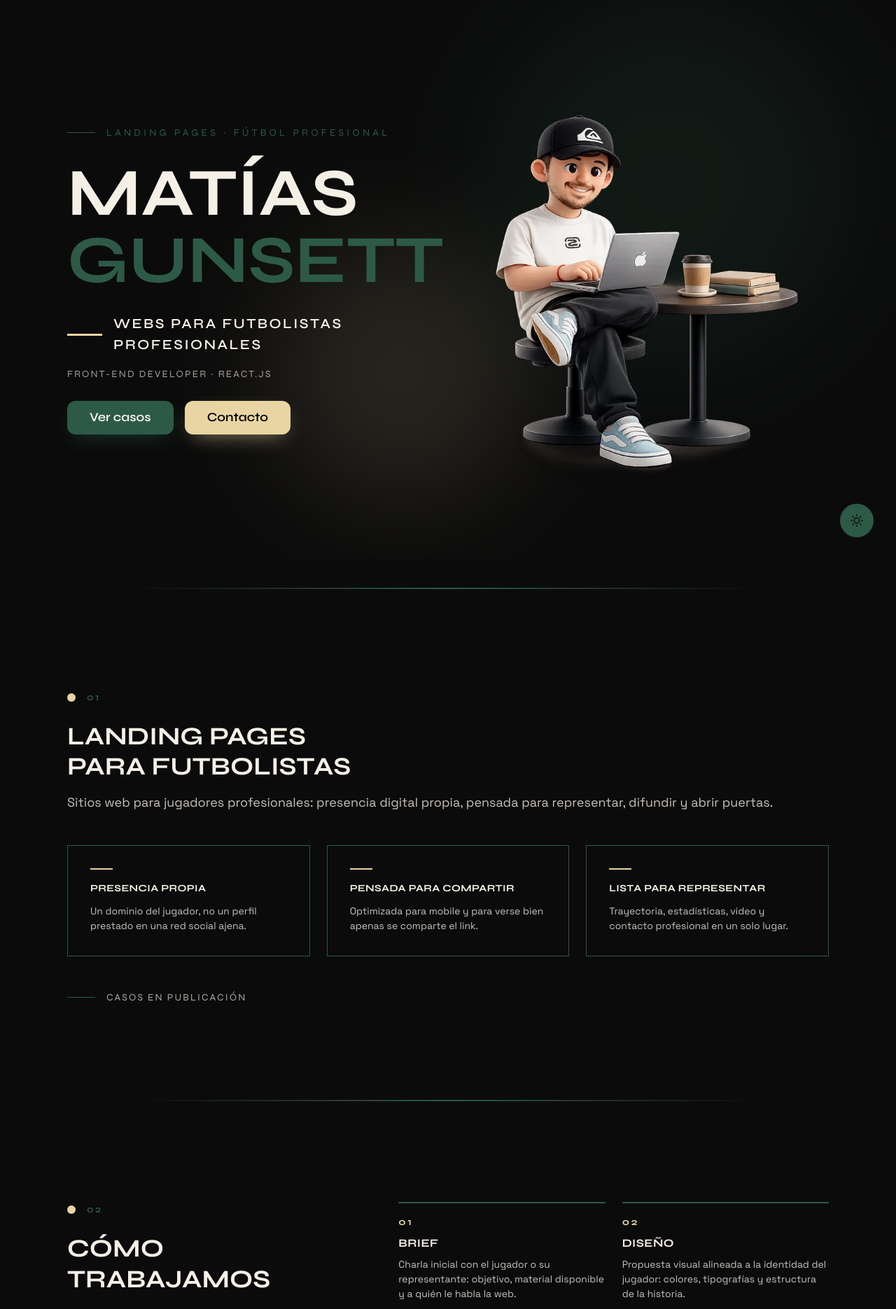
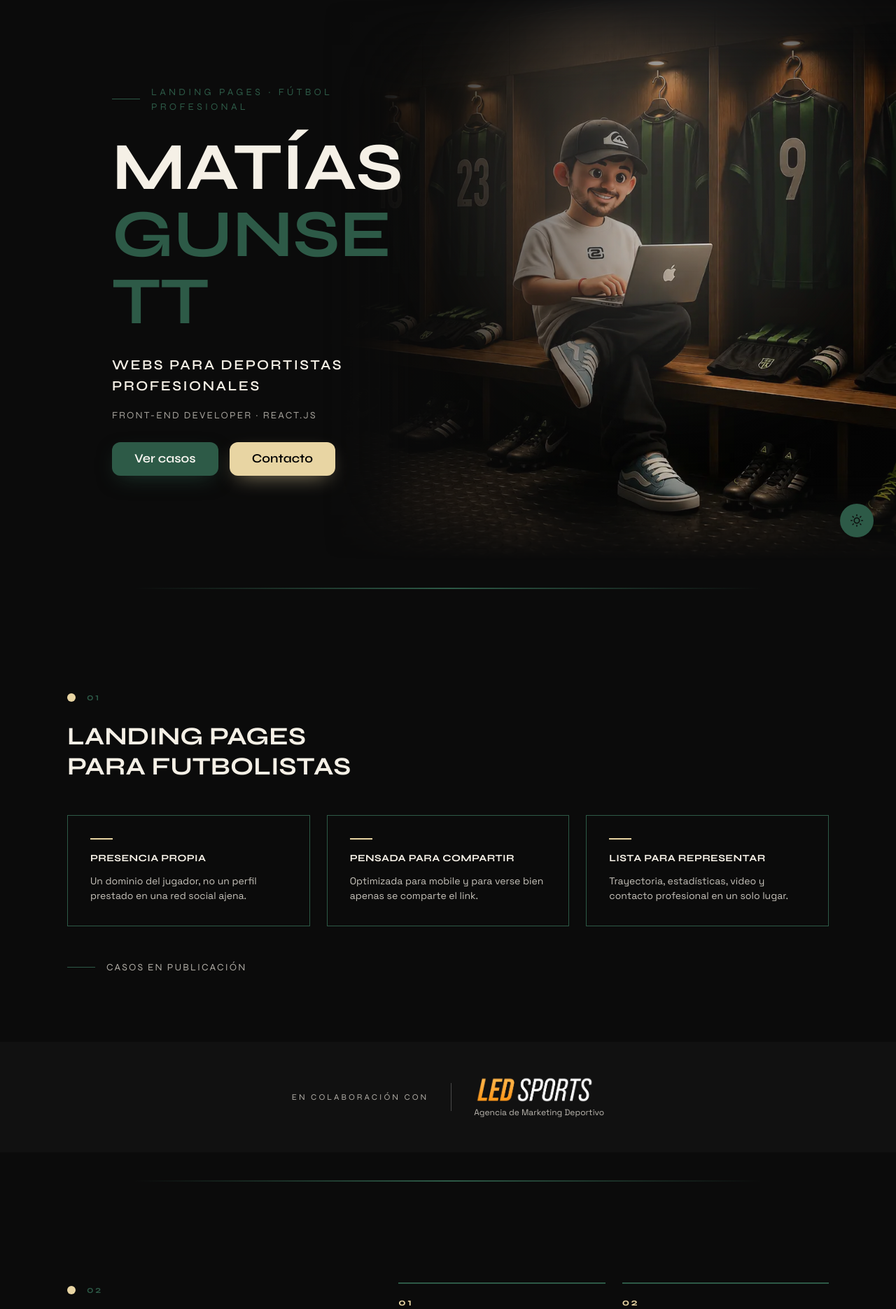
Before and after one commit to mgunsett/Portfolio, a React (Vite) app: page / in a window 1280 px wide. Shown: the top 1871 px of the page at 70% size. Built offline with nearby package versions, Linux system fonts and the light colour scheme.

Commit message:
update design hero / partner / profile

```diff
--- a/pnpm-workspace.yaml
+++ b/pnpm-workspace.yaml
@@ -1,2 +1,2 @@
 allowBuilds:
-  esbuild: set this to true or false
+  esbuild: true
--- a/src/components/Habilidades.jsx
+++ b/src/components/Habilidades.jsx
@@ -46,7 +46,7 @@ const Habilidades = () => {
           bgGradient="linear(to-r, transparent, green , transparent)"
           mb={12}
           m={'auto'}
-          mt={{ base: 4, md: 10 }}
+          mt={{ base: 4, md: 0 }}
         />
 
       <MotionBox
--- a/src/components/Hero.jsx
+++ b/src/components/Hero.jsx
@@ -1,11 +1,101 @@
-import { Box, Heading, Text, Stack, Button, Flex } from "@chakra-ui/react";
+import { Box, Heading, Text, Stack, Button, Flex, useColorMode } from "@chakra-ui/react";
 import { MotionBox, MotionImage } from "./Motion";
 import { useMotionValue, useTransform } from "framer-motion";
-import logoCelu from "../assets/logo-celu.webp";
-import logoCeluSmall from "../assets/logo-celu-640.webp";
+import fondoPortfolio from "../assets/fondo_portfolio.webp";
 import { useEffect } from "react";
 import { BRAND } from "../config/brand";
 import { playersSummary } from "../data/players";
+
+// Colores base del tema, necesarios en los degradados (no se pueden usar tokens dentro de gradients)
+const BG_DARK = "#0B0B0B";
+const BG_LIGHT = "#F5F0E6";
+
+// Máscaras de difuminado del panel derecho: se aplican en dos capas anidadas
+// (vertical en el contenedor, horizontal en el interior) para no depender de mask-composite.
+const FADE_VERTICAL =
+  "linear-gradient(to bottom, transparent 0%, #000 16%, #000 84%, transparent 100%)";
+const FADE_HORIZONTAL =
+  "linear-gradient(to right, transparent 0%, rgba(0,0,0,0.2) 7%, rgba(0,0,0,0.7) 16%, #000 62%)";
+// Máscara del fondo mobile: elipse suave que disuelve los cuatro bordes
+const FADE_RADIAL =
+  "radial-gradient(ellipse 85% 60% at 50% 42%, #000 0%, rgba(0,0,0,0.8) 45%, transparent 80%)";
+
+// Velos que integran la imagen con el fondo del tema activo
+const VEIL_SIDE_DARK = `linear-gradient(to right, ${BG_DARK} 0%, rgba(11,11,11,0.6) 28%, rgba(11,11,11,0.1) 68%, rgba(11,11,11,0.35) 100%)`;
+const VEIL_SIDE_LIGHT = `linear-gradient(to right, ${BG_LIGHT} 0%, rgba(245, 240, 230, 0.29) 18%, rgba(245,240,230,0.4) 68%, rgba(245, 240, 230, 0.18) 100%)`;
+const VEIL_FULL_DARK = `radial-gradient(ellipse 70% 55% at 50% 45%, rgba(11,11,11,0.55) 0%, rgba(11,11,11,0.8) 100%)`;
+const VEIL_FULL_LIGHT = `radial-gradient(ellipse 70% 55% at 50% 45%, rgba(245, 240, 230, 0.19) 0%, rgba(245, 240, 230, 0.42) 100%)`;
+
+/**
+ * Imagen principal del Hero en desktop: panel a la derecha que ocupa todo el alto,
+ * difuminado hacia el fondo del tema en el borde izquierdo y en top/bottom.
+ */
+const HeroSideArt = ({ dark, style }) => (
+  <Box
+    display={{ base: "none", md: "block" }}
+    position="absolute"
+    top={0}
+    bottom={0}
+    right={0}
+    w={{ md: "58%", lg: "64%" }}
+    zIndex={0}
+    pointerEvents="none"
+    overflow="hidden"
+    sx={{ maskImage: FADE_VERTICAL, WebkitMaskImage: FADE_VERTICAL }}
+  >
+    <Box
+      position="absolute"
+      inset={0}
+      overflow="hidden"
+      sx={{ maskImage: FADE_HORIZONTAL, WebkitMaskImage: FADE_HORIZONTAL }}
+    >
+      <MotionImage
+        src={fondoPortfolio}
+        alt="Matías Gunsett trabajando en un vestuario de fútbol"
+        w="100%"
+        h="100%"
+        objectFit="cover"
+        objectPosition="50% 42%"
+
+        filter={dark ? "saturate(1.05)" :  "saturate(1.05)"}
+        fetchPriority="high"
+        style={style}
+        transition={{ type: "spring", stiffness: 80, damping: 20 }}
+      />
+      <Box position="absolute" inset={0} bgImage={dark ? VEIL_SIDE_DARK : 'transparent'} />
+    </Box>
+  </Box>
+);
+
+/**
+ * Misma imagen en mobile, pero como fondo a sangre detrás de todo el contenido:
+ * opacidad baja + velo para que el texto siga siendo legible en ambos modos.
+ */
+const HeroMobileArt = ({ dark }) => (
+  <Box
+    display={{ base: "block", md: "none" }}
+    position="absolute"
+    inset={0}
+    zIndex={0}
+    pointerEvents="none"
+    aria-hidden="true"
+    overflow="hidden"
+    sx={{ maskImage: FADE_RADIAL, WebkitMaskImage: FADE_RADIAL }}
+  >
+    <Box
+      as="img"
+      src={fondoPortfolio}
+      alt=""
+      w="100%"
+      h="100%"
+      objectFit="cover"
+      objectPosition="50% 40%"
+      opacity={dark ? 0.4 : 0.24}
+      filter={dark ? "saturate(1.05)" : "brightness(1.2) contrast(0.85) saturate(0.85)"}
+    />
+    <Box position="absolute" inset={0} bgImage={dark ? VEIL_FULL_DARK : VEIL_FULL_LIGHT} />
+  </Box>
+);
 
 // Botones de acción reutilizados en mobile y desktop
 const HeroActions = ({ onProjects, onContact, full }) => (
@@ -91,15 +181,16 @@ const ClubsStrip = ({ center }) => {
 };
 
 const Hero = () => {
+  const { colorMode } = useColorMode();
+  const dark = colorMode === "dark";
 
   const mouseX = useMotionValue(0);
   const mouseY = useMotionValue(0);
 
-  const rotateY = useTransform(mouseX, [-0.5, 0.5], [-8, 8]);
-  const rotateX = useTransform(mouseY, [-0.5, 0.5], [8, -8]);
-
-  const translateX = useTransform(mouseX, [-0.5, 0.5], [-20, 20]);
-  const translateY = useTransform(mouseY, [-0.5, 0.5], [-20, 20]);
+  // Parallax suave: solo desplazamiento y un leve escalado, para que el recorte
+  // nunca deje ver los bordes duros del panel.
+  const translateX = useTransform(mouseX, [-0.5, 0.5], [14, -14]);
+  const translateY = useTransform(mouseY, [-0.5, 0.5], [10, -10]);
 
   useEffect(() => {
     const handleMouseMove = (e) => {
@@ -157,39 +248,30 @@ const Hero = () => {
       minH="100vh"
       display="flex"
       alignItems="center"
-      px={{ base: 6, md: 12, lg: 24 }}
+      px={{ base: 6, md: 12, lg: 40 }}
       py={{ base: 12, md: 0 }}
       position="relative"
       overflow="hidden"
-      sx={{ perspective: "1000px" }}
     >
-      {/* Halos de color para profundidad */}
+      {/* Imagen principal: panel derecho en desktop, fondo a sangre en mobile */}
+      <HeroSideArt dark={dark} style={{ x: translateX, y: translateY, scale: 1.1 }} />
+      <HeroMobileArt dark={dark} />
+
+      {/* Halos de color para profundidad: van sobre la imagen para fundirla con el tema */}
       <Box
         position="absolute"
         top={{ base: "-8%", md: "0%" }}
         right={{ base: "-25%", md: "5%" }}
         w={{ base: "320px", md: "520px" }}
         h={{ base: "320px", md: "520px" }}
-        bg="green"
+        bg="#fff8f8af"
         opacity={0.18}
         filter="blur(90px)"
         borderRadius="full"
         pointerEvents="none"
         zIndex={0}
       />
-      <Box
-        position="absolute"
-        bottom={{ base: "0%", md: "10%" }}
-        left={{ base: "-20%", md: "30%" }}
-        w={{ base: "260px", md: "380px" }}
-        h={{ base: "260px", md: "380px" }}
-        bg="yellow"
-        opacity={0.12}
-        filter="blur(80px)"
-        borderRadius="full"
-        pointerEvents="none"
-        zIndex={0}
-      />
+
 
       {/* ===================== MOBILE ===================== */}
       <MotionBox
@@ -197,60 +279,26 @@ const Hero = () => {
         initial={{ opacity: 0, y: 30 }}
         animate={{ opacity: 1, y: 0 }}
         transition={{ duration: 0.8 }}
-        direction="column"
         flexDirection="column"
-        align="center"
+        alignItems="center"
         textAlign="center"
         w="100%"
         position="relative"
         zIndex={1}
-        gap={4}
+        gap={6}
       >
         <Eyebrow center />
 
-        {/* Composición en capas: nombre detrás, personaje delante */}
-        <Box position="relative" w="100%" h="420px" display="flex" justifyContent="center">
         <Heading
-            position="absolute"
-            inset={0}
-            display="flex"
-            flexDirection="column"
-            justifyContent="flex-start"
-            alignItems="center"
-            fontSize={{ base: "7xl", sm: "8xl" }}
-            lineHeight="0.9"
+          fontSize={{ base: "6xl", sm: "7xl" }}
+          lineHeight="0.95"
           letterSpacing="-0.02em"
-            whiteSpace="nowrap"
-            zIndex={0}
-            py={2}
+          textShadow={dark ? "0 4px 24px rgba(0,0,0,0.7)" : "0 4px 24px rgba(245,240,230,0.85)"}
         >
-            <Box as="span">MATÍAS</Box>
+          MATÍAS
+          <br />
           <Box as="span" color="green">GUNSETT</Box>
         </Heading>
-
-          <MotionBox
-            initial={{ opacity: 0, scale: 0.92 }}
-            animate={{ opacity: 1, scale: 1 }}
-            transition={{ duration: 0.9, ease: "easeOut" }}
-            position="relative"
-            zIndex={2}
-            display="flex"
-            alignItems="center"
-            justifyContent="center"
-          >
-            <MotionImage
-              src={logoCeluSmall}
-              srcSet={`${logoCeluSmall} 640w, ${logoCelu} 1024w`}
-              sizes="(max-width: 480px) 100vw, 640px"
-              alt="Logo Matías Gunsett"
-              h="450px"
-              maxW="100%"
-              objectFit="contain"
-              fetchPriority="high"
-              filter="drop-shadow(0 25px 40px rgba(0,0,0,0.35))"
-            />
-          </MotionBox>
-        </Box>
 
         <Stack spacing={5} align="center" w="100%">
           <Flex align="center" gap={3} justify="center">
@@ -286,19 +334,18 @@ const Hero = () => {
         position="relative"
         zIndex={1}
       >
-        <Flex direction="row" align="center" justify="center">
-          <Stack spacing={7} maxW="5xl">
+        <Stack spacing={7} maxW={{ md: "50%", lg: "48%" }}>
           <Eyebrow />
 
-            <Heading fontSize={{ md: "7xl", lg: "8xl" }} lineHeight="1">
+          <Heading fontSize={{ md: "6xl", lg: "7xl", xl: "8xl" }} lineHeight="1">
             MATÍAS <br />
             <Box as="span" color="green">GUNSETT</Box>
           </Heading>
 
           <Flex align="center" gap={4}>
-              <Box w="50px" h="3px" bg="yellow" flexShrink={0} />
-              <Text fontSize={{ md: "lg", lg: "xl" }} letterSpacing="0.12em" textTransform="uppercase" fontWeight="semibold">
-                Webs para Futbolistas Profesionales
+
+            <Text fontSize={{ md: "md", lg: "lg", xl: "xl" }} letterSpacing="0.12em" textTransform="uppercase" fontWeight="semibold">
+              Webs para Deportistas Profesionales
             </Text>
           </Flex>
 
@@ -310,26 +357,6 @@ const Hero = () => {
 
           <HeroActions onProjects={goProjects} onContact={goContact} />
         </Stack>
-
-          <MotionBox
-            initial={{ opacity: 0, y: 40 }}
-            animate={{ opacity: 1, y: 0 }}
-            transition={{ duration: 0.8, ease: "easeOut" }}
-          >
-            <MotionImage
-              src={logoCelu}
-              srcSet={`${logoCeluSmall} 640w, ${logoCelu} 1024w`}
-              sizes="(max-width: 1280px) 480px, 600px"
-              alt="Logo Matías Gunsett"
-              w={{ md: "480px", lg: "600px" }}
-              h={{ md: "560px", lg: "700px" }}
-              objectFit="contain"
-              fetchPriority="high"
-              style={{ rotateX, rotateY, x: translateX, y: translateY }}
-              transition={{ type: "spring", stiffness: 80, damping: 20 }}
-            />
-          </MotionBox>
-        </Flex>
       </MotionBox>
     </Box>
   );
--- a/src/components/Partners.jsx
+++ b/src/components/Partners.jsx
@@ -1,6 +1,7 @@
 import { Box, Flex, Image, Link, Text, useColorMode } from "@chakra-ui/react";
 import { MotionBox } from "./Motion";
 import { BRAND } from "../config/brand";
+import ledHorizontal from "../assets/led_horizontal.png";
 
 /**
  * Franja de credibilidad: la colaboración con la agencia de marketing deportivo.
@@ -8,7 +9,7 @@ import { BRAND } from "../config/brand";
  */
 const Partners = () => {
   const { colorMode } = useColorMode();
-  const bg = colorMode === "dark" ? "surface" : "modalbg";
+  const bg = colorMode === "dark" ? "surface" : "gray";
   const { partner } = BRAND;
 
   if (!partner?.name) return null;
@@ -55,16 +56,7 @@ const Partners = () => {
               <Image src={partner.logo} alt={partner.name} h="40px" objectFit="contain" />
             )}
             <Box>
-              <Text
-                fontFamily='"Syne", sans-serif'
-                fontSize={{ base: "xl", md: "2xl" }}
-                fontWeight="800"
-                textTransform="uppercase"
-                lineHeight="1.1"
-                color="green"
-              >
-                {partner.name}
-              </Text>
+              <Image src={ledHorizontal} alt="LED Horizontal" h="40px" objectFit="contain" />
               <Text fontSize="xs" opacity={0.75} fontFamily="space" mt={1}>
                 {partner.role}
               </Text>
--- a/src/components/PlayersShowcase.jsx
+++ b/src/components/PlayersShowcase.jsx
@@ -77,7 +77,7 @@ const PlayersShowcase = () => {
                     para Futbolistas
                   </>
                 }
-                subtitle={BRAND.claim}
+
               />
             </GridItem>
 
--- a/src/components/ProfessionalProfile.jsx
+++ b/src/components/ProfessionalProfile.jsx
@@ -9,24 +9,13 @@ import {
 import { Fragment } from "react";
 import { MotionBox } from "./Motion";
 import { BRAND } from "../config/brand";
+import { useColorMode } from "@chakra-ui/react";
 
 const ProfessionalProfile = () => {
+  const { colorMode } = useColorMode();
+  const bg = colorMode === "dark" ? "surface" : "modalbg";
   return (
-    <Box id="perfil" position="relative">
-      <Box
-        position="absolute"
-        bottom={12}
-        left={12}
-        display={{ base: "none", lg: "block" }}
-      >
-        <Box
-          w={24}
-          h={24}
-          borderLeft="2px solid"
-          borderBottom="2px solid"
-          borderColor="yellow"
-        />
-      </Box>
+    <Box id="perfil" position="relative" bgColor={bg} mt={28}>
 
       <Box
           w={{ base: "80%" , md: "70%" }}
@@ -34,12 +23,11 @@ const ProfessionalProfile = () => {
           bgGradient="linear(to-r, transparent, green , transparent)"
           mb={12}
           m={'auto'}
-          mt={{ base: 0, md: 10 }}
         />
 
       <MotionBox
         as="section"
-        py={24}
+        py={28}
         px={{ base: 6, md: 12, lg: 24 }}
         mt={{ base: 4, md: 12 }}
         initial={{ opacity: 0, y: 30 }}
--- a/src/components/ServiceOffer.jsx
+++ b/src/components/ServiceOffer.jsx
@@ -59,9 +59,7 @@ const ServiceOffer = () => {
                 number="02"
                 title={
                   <>
-                    Cómo
-                    <br />
-                    Trabajamos
+                    Desarrollo
                   </>
                 }
                 subtitle="De la primera charla a la web publicada, en cuatro pasos claros."
--- a/src/pages/Home.jsx
+++ b/src/pages/Home.jsx
@@ -22,8 +22,8 @@ const Home = () => {
       <SeoHead />
       <Hero />
       <PlayersShowcase />
+      <Partners />
       <ServiceOffer />
-      <Partners />
       <ProfessionalProfile />
       <Habilidades />
       <Portfolio />
--- a/src/theme.js
+++ b/src/theme.js
@@ -20,7 +20,7 @@ const theme = extendTheme({
     claro: "#f8eedd",
     background: "#0B0B0B",
     surface: "#111111",
-    grey: "#888888",
+    grey: "#686666",
     modalbg: "#faf4e5d8",
   },
   fonts: {
```
Also changed, not shown: src/components/Footer.jsx (+7 -1 lines), src/assets/fondo_portfolio.webp (added), src/assets/led_horizontal.png (added). Lines whose indentation alone changed are shown as unchanged.
